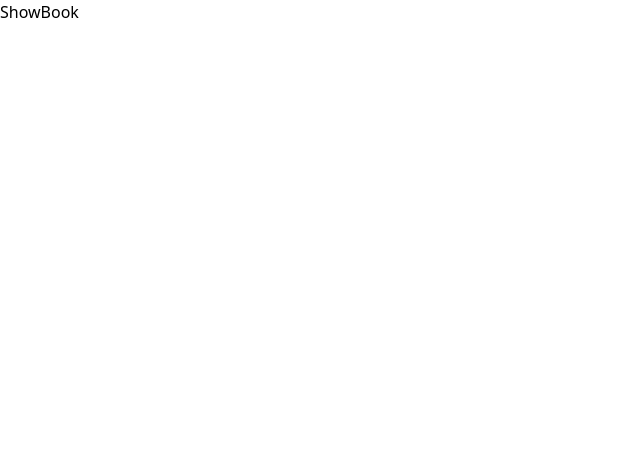
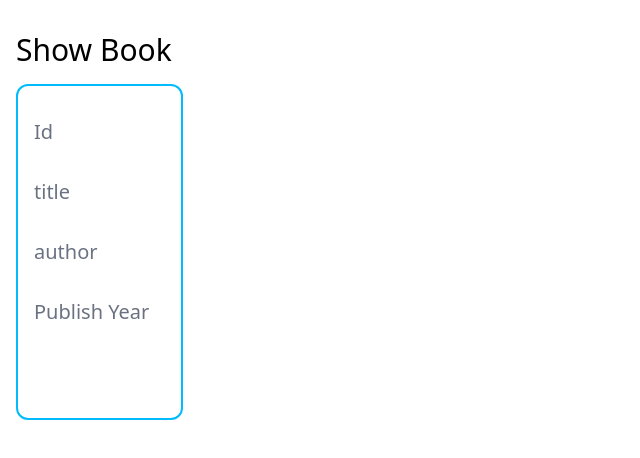
Before and after one commit to berkal749/BookStoreMERN, a React app in the folder frontend/: page /books/details/1 in a window 1280 px wide. Shown: the top 458 px of the page, without its empty margins (0-640 px from the left). Built offline with nearby package versions, Linux system fonts and the light colour scheme; no server answers; the HTML template or start-up script is replaced by a standard one.

Commit message:
show book bugs fixed , router get error fixed

```diff
--- /dev/null
+++ b/frontend/components/BackButton.jsx
@@ -0,0 +1,16 @@
+import React from 'react'
+import {BsArrowLeft} from 'react-icons/bs'
+import { Link } from 'react-router'
+
+export default function BackButton({destination ="/"}) {
+  return (
+    <div className='flex'>
+      <Link
+       to={destination}
+       className='bg-sky-800  text-white px-4 py-1 rounded-lg  w-fit' >
+
+      <BsArrowLeft className='text-2xl'></BsArrowLeft>
+      </Link>
+    </div>
+  )
+}
--- a/frontend/src/pages/Home.jsx
+++ b/frontend/src/pages/Home.jsx
@@ -24,7 +24,7 @@
         console.log(err);
         setLoading(false);
       });
-  },[]);
+  }, []);
   return (
     <div className="p-4">
       <div className="flex justify-between items-center">
@@ -45,9 +45,6 @@
             <tr>
               <th className="border border-slate-600 rounded-md">no</th>
               <th className="border border-slate-600 rounded-md">title</th>
-              <th className="border border-slate-600 rounded-md max-md:hidden">
-                title
-              </th>
               Author
               <th className="border border-slate-600 rounded-md max-md:hidden">
                 Publish Year
@@ -70,14 +67,23 @@
                 <td className="border border-slate-700 rounded-md text-center max-md:hidden">
                   {book.author}
                 </td>
-                <td className="border border-slate-700 rounded-md text-center max-md:hidden">
+                <td className="border border-slate-700 rounded-md text-center">
                   {book.publishYear}
                 </td>
                 <td className="border border-slate-700 rounded-md text-center max-md:hidden">
-                    <div>
-                        <Link></Link>
-                    </div>
+                  <div className="flex justify-center gap-x-4">
+                    <Link to={`/books/details/${book._id} `}>
+                      <BsInfoCircle className="text-2xl text-green-800 "></BsInfoCircle>
+                    </Link>
 
+                    <Link to={`/books/edit/ ` + book._id}>
+                      <AiOutlineEdit className="text-2xl text-yellow-600"></AiOutlineEdit>
+                    </Link>
+
+                    <Link to={`/books/delete/ ` + book._id}>
+                      <MdOutlineDelete className="text-2xl text-red-600"></MdOutlineDelete>
+                    </Link>
+                  </div>
                 </td>
               </tr>
             ))}
--- a/frontend/src/pages/ShowBook.jsx
+++ b/frontend/src/pages/ShowBook.jsx
@@ -1,7 +1,66 @@
-import React from 'react'
+
+import axios from "axios";
+import { useParams } from "react-router-dom";
+import BackButton from "../../components/BackButton";
+import Spinner from "../../components/Spinner";
+import { useState, useEffect } from "react";
 
 export default function ShowBook() {
+  const [book, setBook] = useState({});
+  const [loading, setLoading] = useState(false);
+  const { id } = useParams();
+
+  useEffect(() => {
+    setLoading(true);
+    axios.get(`http://localhost:5555/books/${id}`).then((res) => {
+      setBook(res.data);
+
+      setLoading(false);
+    }).catch((error)=>{
+
+      console.log(error);
+      setLoading(false);
+
+    });
+  }, []);
+
   return (
-    <div>ShowBook</div>
-  )
+    <div className="p-4">
+
+      <h1 className="text-3xl my-4">Show Book</h1>
+
+      {loading ? (
+        <Spinner></Spinner>
+
+      ) : (
+
+        <div className="flex flex-col  border-2 border-sky-400 rounded-xl w-fit p-4">
+          <div className="my-4">
+            <span className="text-xl mr-4 text-gray-500">Id</span>
+            <span>{book._id}</span>
+          </div>
+
+          <div className="my-4">
+            <span className="text-xl mr-4 text-gray-500">title</span>
+            <span>{book.title}</span>
+          </div>
+
+          <div className="my-4">
+            <span className="text-xl mr-4 text-gray-500">author</span>
+            <span>{book.author}</span>
+          </div>
+
+          <div className="my-4">
+            <span className="text-xl mr-4 text-gray-500">Publish Year</span>
+            <span>{book.publishYear}</span>
+          </div>
+
+          <div className="my-4">
+            <span className="text-xl mr-4 text-gray-500"></span>
+            <span>{book.updatedAt}</span>
+          </div>
+        </div>
+      )}
+    </div>
+  );
 }
```
Also changed, not shown: 2 other files (tests, documents, lock files or other folders).
